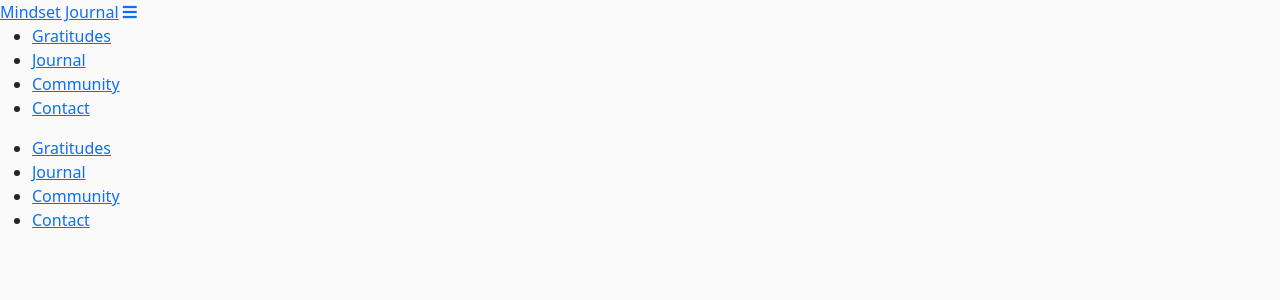
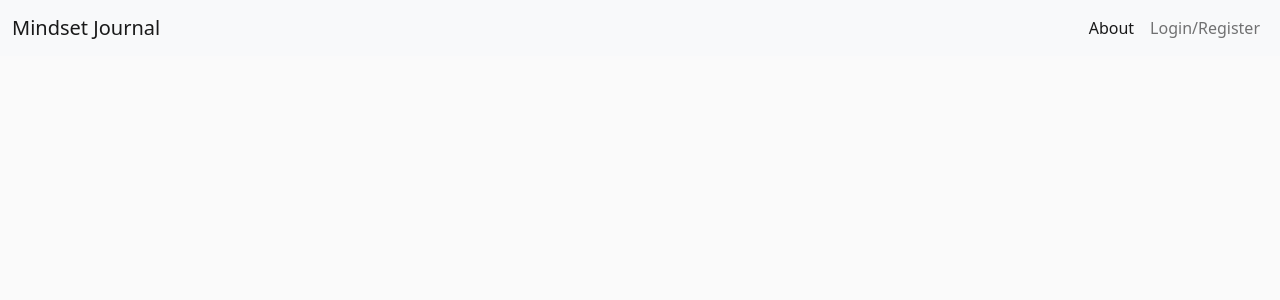
Before and after one commit to emmasarge/mindset-journal, a Flask app: page / in a window 1280 px wide. Shown: the top 300 px of the page. Run offline with Flask 2, Linux system fonts and the light colour scheme; data that the repository does not hold is empty; some libraries are stand-ins or nearby versions.

Commit message:
add bootstrap navbar

```diff
--- a/templates/base.html
+++ b/templates/base.html
@@ -20,27 +20,20 @@
 <body>
     <!--NAVBAR-->
     <header>
-        <nav class="nav-extended">
-            <div class="nav-wrapper">
-                <a href="#" class="brand-logo">Mindset Journal</a>
-                <a href="#" data-target="mobile-demo" class="sidenav-trigger right"><i class="fas fa-bars"></i></a>
-                <ul id="nav-mobile" class="right hide-on-med-and-down">
-                    <li><a href="{{ url_for('get_journal') }}">Gratitudes</a></li>
-                    <li><a href="#">Journal</a></li>
-                    <li><a href="#">Community</a></li>
-                    <li><a href="#">Contact</a></li>
-                </ul>
-            </div>
-        </nav>
-
-
-    <!--MOBILE DROPDOWN NAV-->
-    <ul class="sidenav" id="mobile-demo">
-        <li><a href="#">Gratitudes</a></li>
-        <li><a href="#">Journal</a></li>
-        <li><a href="#">Community</a></li>
-        <li><a href="#">Contact</a></li>
-    </ul>
+        <nav class="navbar navbar-expand-lg navbar-light bg-light">
+  <div class="container-fluid">
+    <a class="navbar-brand flex" href="#">Mindset Journal</a>
+    <button class="navbar-toggler" type="button" data-bs-toggle="collapse" data-bs-target="#navbarNavAltMarkup" aria-controls="navbarNavAltMarkup" aria-expanded="false" aria-label="Toggle navigation">
+      <span class="navbar-toggler-icon"></span>
+    </button>
+    <div class="collapse navbar-collapse justify-content-end" id="navbarNavAltMarkup">
+      <div class="navbar-nav">
+        <a class="nav-link active" aria-current="page" href="#">About</a>
+        <a class="nav-link" href="#">Login/Register</a>
+      </div>
+    </div>
+  </div>
+</nav>
 
  </header>
 
```
